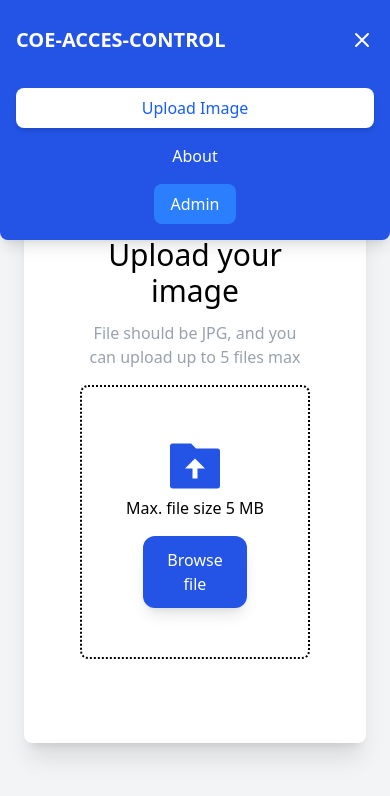
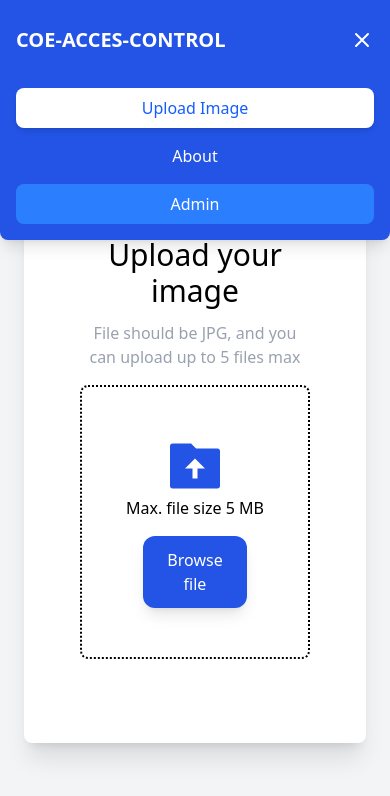
Before and after one commit to chotipats2092002/CoE-Access-Control, a React (Vite) app in the folder web/: page / in a window 390 px wide. Both pictures are taken after a click on the button 362 px from the left and 40 px from the top of the page. Shown: the top 796 px of the page. Built offline with nearby package versions, Linux system fonts and the light colour scheme.

Commit message:
fix bug respove admin menu

```diff
--- a/web/src/components/Navbar.tsx
+++ b/web/src/components/Navbar.tsx
@@ -137,7 +137,7 @@
             <Link
               to="/admin"
               onClick={() => setIsOpen(false)}
-              className="block px-4 py-2 rounded-lg transition duration-300 text-white bg-blue-500 hover:text-white cursor-pointer"
+              className="w-full text-center px-4 py-2 rounded-lg transition duration-300 text-white bg-blue-500 hover:text-white cursor-pointer"
             >
               Admin
             </Link>
```
